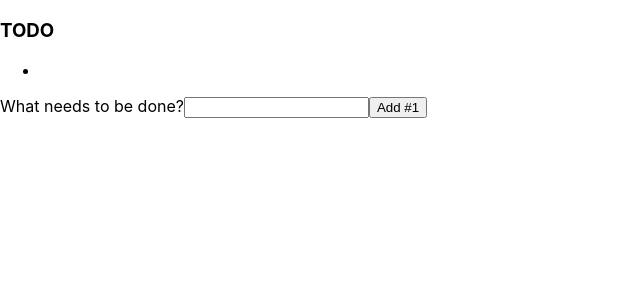
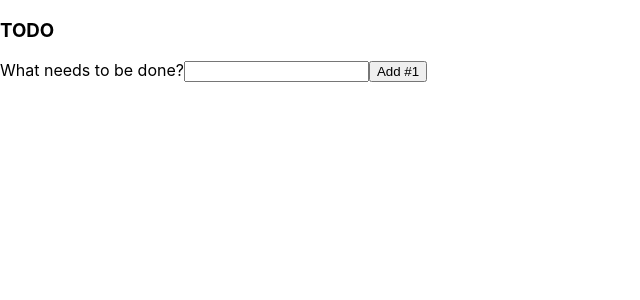
Before and after one commit to Mart1n991/todos, a React (Create React App) app: page / in a window 1280 px wide. Shown: the top 300 px of the page, without its empty margins (0-640 px from the left). Built offline with nearby package versions, Linux system fonts and the light colour scheme.

Commit message:
Importoval som komponent Todo.js

```diff
--- a/src/components/TodoList.js
+++ b/src/components/TodoList.js
@@ -4,9 +4,9 @@ import Todo from "./Todo";
 export default function TodoList({ items }) {
   return (
     <div>
-      <ul>
-        <Todo items={items} />
-      </ul>
+      {items.map((item) => (
+        <Todo key={item.id} text={item.text} />
+      ))}
     </div>
   );
 }
```
